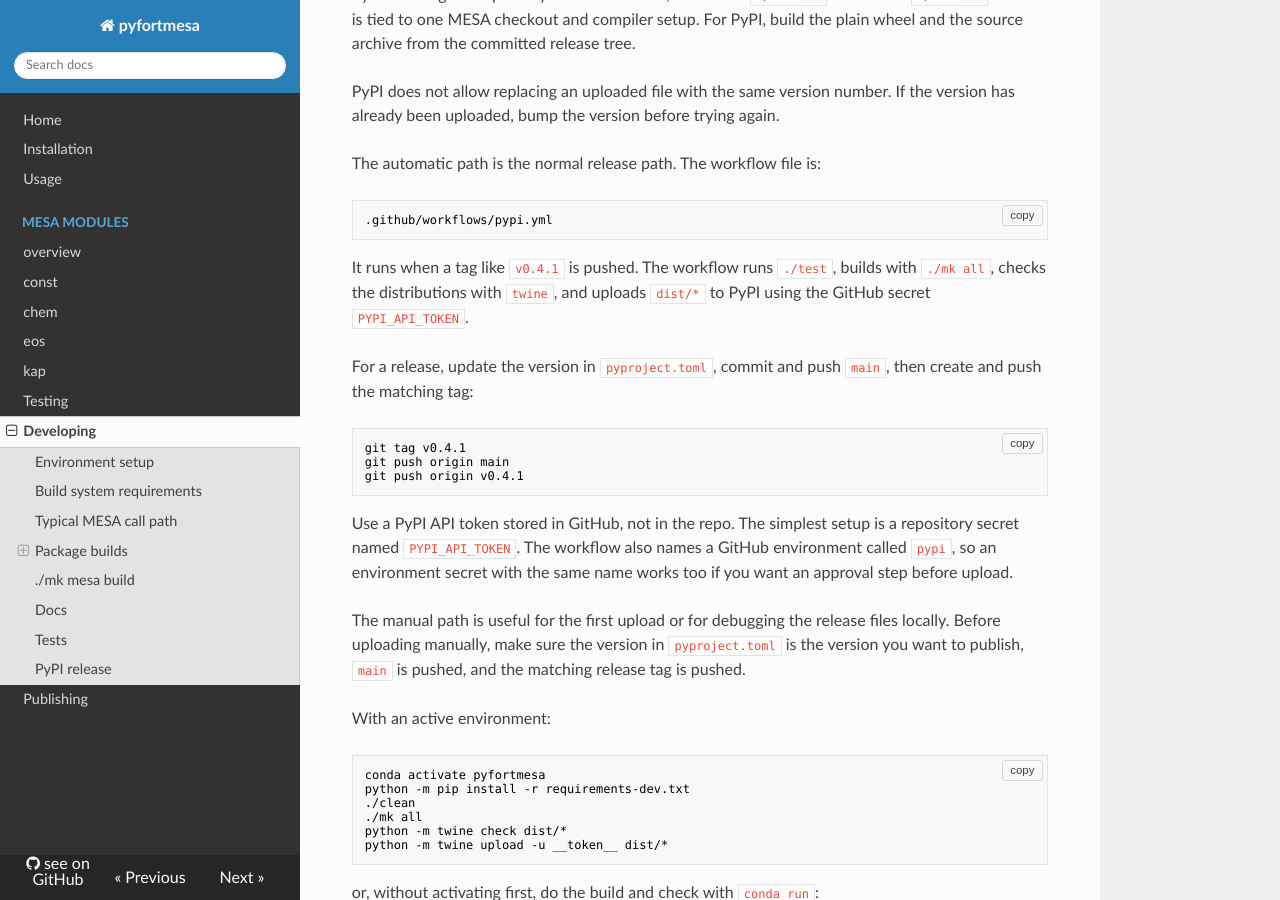
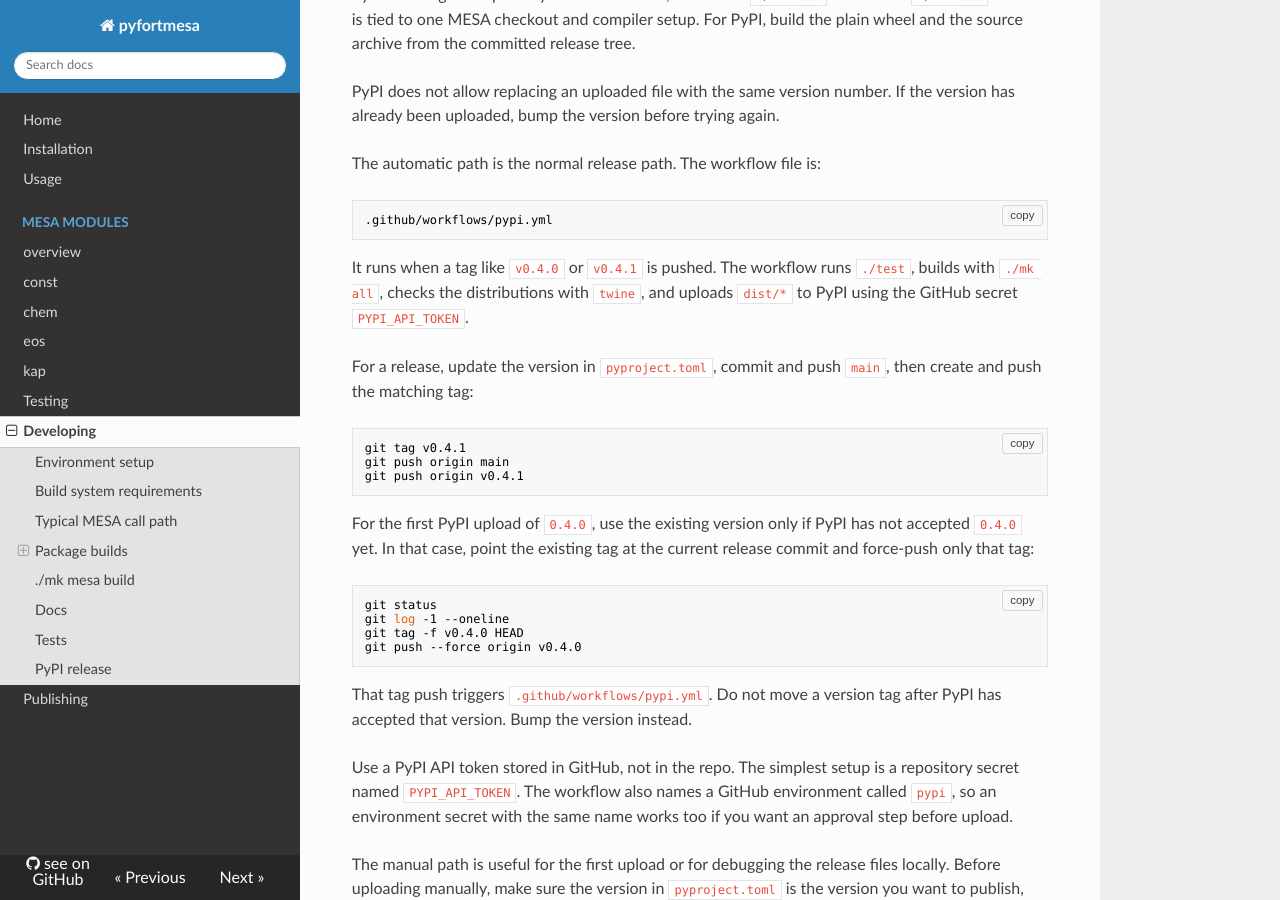
Before and after one commit to Debraheem/pyfortmesa, an MkDocs documentation site: the page built from docs/developing.md, in a window 1280 px wide and 900 px high, scrolled down 6698 px. Built offline with MkDocs 1.6.1, drawn with Linux system fonts in a browser that asks for light colours; nearby versions of some CDN libraries.

Commit message:
document first pypi release tag

````diff
--- a/docs/developing.md
+++ b/docs/developing.md
@@ -365,9 +365,9 @@ The automatic path is the normal release path. The workflow file is:
 .github/workflows/pypi.yml
 ```
 
-It runs when a tag like `v0.4.1` is pushed. The workflow runs `./test`, builds
-with `./mk all`, checks the distributions with `twine`, and uploads `dist/*` to
-PyPI using the GitHub secret `PYPI_API_TOKEN`.
+It runs when a tag like `v0.4.0` or `v0.4.1` is pushed. The workflow
+runs `./test`, builds with `./mk all`, checks the distributions with `twine`,
+and uploads `dist/*` to PyPI using the GitHub secret `PYPI_API_TOKEN`.
 
 For a release, update the version in `pyproject.toml`, commit and push `main`,
 then create and push the matching tag:
@@ -377,6 +377,20 @@ git tag v0.4.1
 git push origin main
 git push origin v0.4.1
 ```
+
+For the first PyPI upload of `0.4.0`, use the existing version only if PyPI
+has not accepted `0.4.0` yet. In that case, point the existing tag at the
+current release commit and force-push only that tag:
+
+```bash
+git status
+git log -1 --oneline
+git tag -f v0.4.0 HEAD
+git push --force origin v0.4.0
+```
+
+That tag push triggers `.github/workflows/pypi.yml`. Do not move a version
+tag after PyPI has accepted that version. Bump the version instead.
 
 Use a PyPI API token stored in GitHub, not in the repo. The simplest setup
 is a repository secret named `PYPI_API_TOKEN`. The workflow also names a
````
